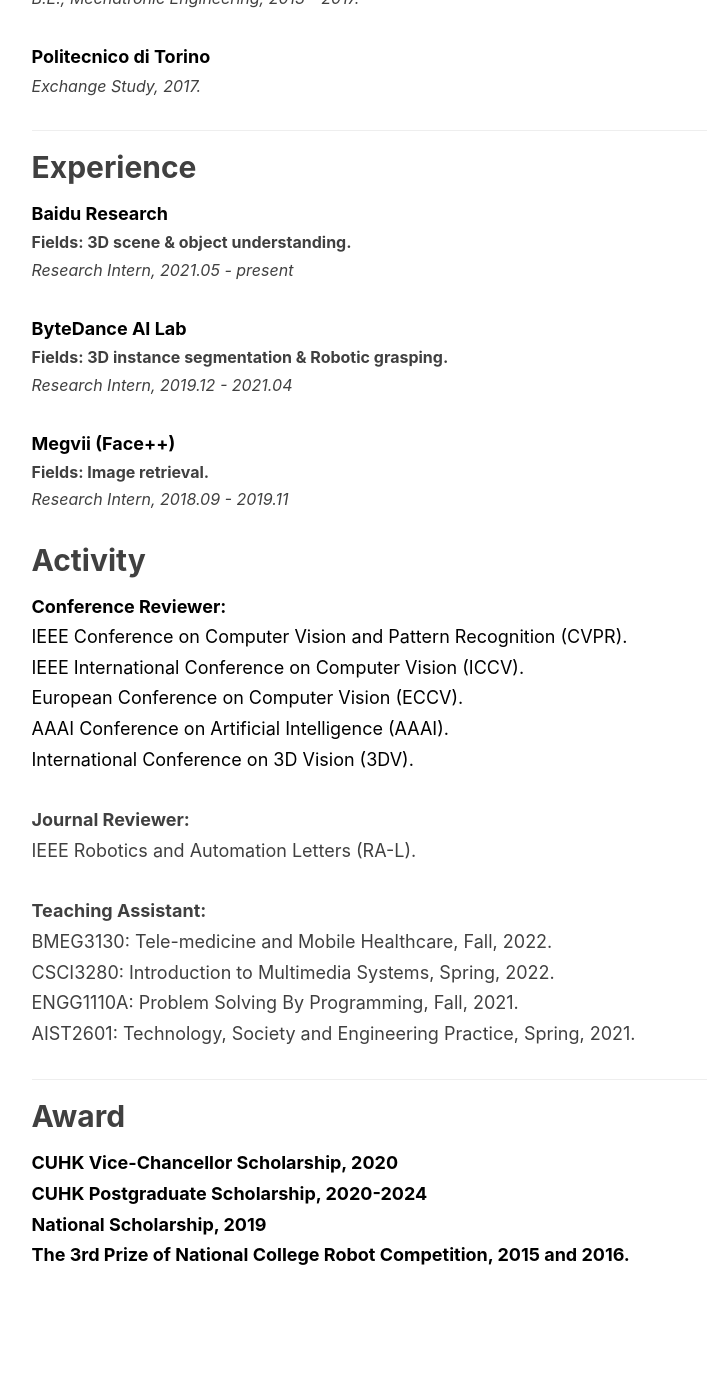
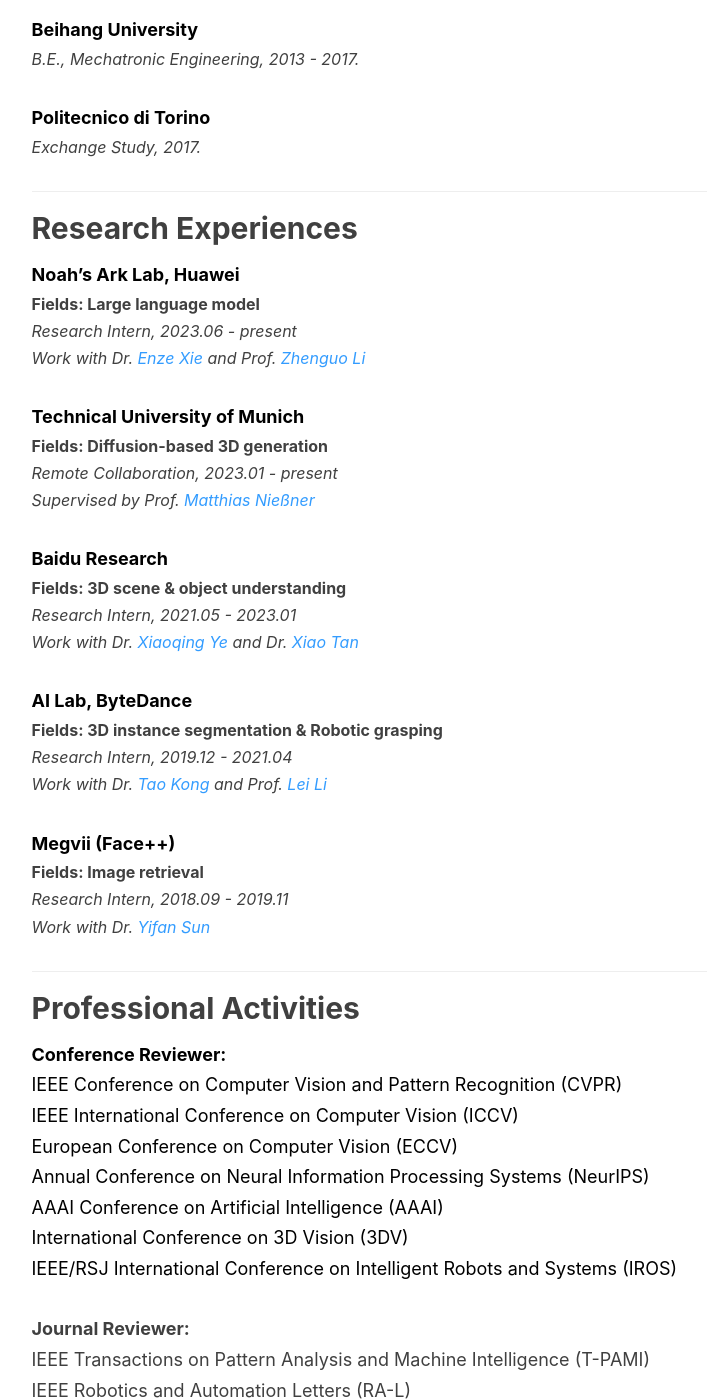
Before and after one commit to cntwang/cntwang.github.io, a Jekyll site: the page built from index.html, in a window 1280 px wide and 1400 px high, scrolled down 1148 px. Shown: the whole window, without its empty margins (136-843 px from the left). Built offline with Jekyll 4.4.1, drawn with Linux system fonts in a browser that asks for light colours; nearby versions of some CDN libraries; a script that is not in the unit is left out; the list of posts is cut into pages by our own code; comment, search, counter and statistics services are not loaded; some of the changed text lies outside the part shown.

Commit message:
update on Jun 21

```diff
--- a/index.html
+++ b/index.html
@@ -9,10 +9,10 @@
         <span style="color:black">
             <p style="text-align:justify; text-justify:inter-ideograph;">
             Welcome! I'm Ruihang Chu (<font face=KaiTi_GB2312>储瑞航</font>), a 3rd year Ph.D student in the <b>Department of Computer Science and Engineering, The Chinese University of Hong Kong (CUHK)</b>, supervised by <b>Prof. <a href="http://jiaya.me/" style="color:rgb(51, 156, 255)">Jiaya Jia</a></b> and <b>Prof. <a href="https://www.cse.cuhk.edu.hk/~cwfu/" style="color:rgb(51, 156, 255)">Chi-Wing FU, Philip</a></b>.
-            Before that, I obtained the Master degree in Robotics Institute, Beihang University in 2017, supervised by <b>Prof. <a href="https://scholar.google.de/citations?user=8A6s4sgAAAAJ&hl=en" style="color:rgb(51, 156, 255)">Yuru Zhang</a></b>.
-            I received the Bachelor degree in Mechanical Engineering and Automation from Beihang University in 2017.
+            Before that, I obtained the Master degree in <b>State Key Laboratory of Virtual Reality Technology and Systems, Beihang University</b> in 2017, supervised by <b>Prof. <a href="https://scholar.google.de/citations?user=8A6s4sgAAAAJ&hl=en" style="color:rgb(51, 156, 255)">Yuru Zhang</a></b>. I also have wonderful research experience with <b>Prof. <a href="https://xjqi.github.io/" style="color:rgb(51, 156, 255)">Xiaojuan Qi</a></b>.
+            <!-- I received the Bachelor degree in Mechanical Engineering and Automation from Beihang University in 2017. -->
             </p>
-            My research interests mainly focus on Computer Vision and Machine Intelligence.
+            My research interests lie primarily in Computer Vision and Machine Intelligence, particularly focusing on: 3D & Robotic Perception, Diffusion-based 3D Generation and Image Understanding. My current research also include Large Language Model.
         <br/>
         Please refer to
         my <a href="/publication/" style="color:rgb(51, 156, 255)"><b>Publication</b></a>,
@@ -35,7 +35,7 @@
 
 <p style = "margin-top:15px">
 <font size=4>
-    <b><span style="color:black">Robotics Institute, Beihang University</span></b><br/>
+    <b><span style="color:black">Beihang University</span></b><br/>
 </font>
 <b>Fields: Human-robot Interaction</b><br/>
 <i>M.Phil, Robotics, 2017 - 2020.</i>
@@ -56,45 +56,71 @@
     </p>
     <hr>
 
-<h2> Experience</h2>
+<h2> Research Experiences</h2>
+<p style = "margin-top:15px">
+    <font size=4>
+        <b><span style="color:black">Noah’s Ark Lab, Huawei</span></b><br/>
+    </font>
+    <b>Fields: Large language model</b><br/>
+    <i>Research Intern, 2023.06 - present</i><br/>
+    <i>Work with Dr. <a href="https://xieenze.github.io/" style="color:rgb(51, 156, 255)">Enze Xie</a> and Prof. <a href="https://scholar.google.com/citations?user=XboZC1AAAAAJ&hl=en" style="color:rgb(51, 156, 255)">Zhenguo Li</a></i><br/>
+    </p>
+
+<p style = "margin-top:15px">
+    <font size=4>
+        <b><span style="color:black">Technical University of Munich</span></b><br/>
+    </font>
+    <b>Fields: Diffusion-based 3D generation</b><br/>
+    <i>Remote Collaboration, 2023.01 - present</i><br/>
+    <i>Supervised by Prof. <a href="https://niessnerlab.org/" style="color:rgb(51, 156, 255)">Matthias Nießner</a></i><br/>
+    </p>
+
 <p style = "margin-top:15px">
 <font size=4>
     <b><span style="color:black">Baidu Research</span></b><br/>
 </font>
-<b>Fields: 3D scene & object understanding.</b><br/>
-<i>Research Intern, 2021.05 - present</i><br/>
+<b>Fields: 3D scene & object understanding</b><br/>
+<i>Research Intern, 2021.05 - 2023.01</i><br/>
+<i>Work with Dr. <a href="https://shuluoshu.github.io/" style="color:rgb(51, 156, 255)">Xiaoqing Ye</a> and Dr. <a href="https://scholar.google.com/citations?user=R1rVRUkAAAAJ&hl=zh-CN" style="color:rgb(51, 156, 255)">Xiao Tan</a></i><br/>
 </p>
 
 <p style = "margin-top:15px">
 <font size=4>
-    <b><span style="color:black">ByteDance AI Lab</span></b><br/>
+    <b><span style="color:black">AI Lab, ByteDance</span></b><br/>
 </font>
-<b>Fields: 3D instance segmentation & Robotic grasping.</b><br/>
+<b>Fields: 3D instance segmentation & Robotic grasping</b><br/>
 <i>Research Intern, 2019.12 - 2021.04</i><br/>
+<i>Work with Dr. <a href="https://www.taokong.org/" style="color:rgb(51, 156, 255)">Tao Kong</a> and Prof. <a href="https://lileicc.github.io/" style="color:rgb(51, 156, 255)">Lei Li</a></i><br/>
 </p>
 
 <p style = "margin-top:5px">
 <font size=4>
     <b><span style="color:black">Megvii (Face++)</span></b><br/>
 </font>
-<b>Fields: Image retrieval.</b><br/>
+<b>Fields: Image retrieval</b><br/>
 <i>Research Intern, 2018.09 - 2019.11</i><br/>
+<i>Work with Dr. <a href="https://yifansun-reid.github.io/" style="color:rgb(51, 156, 255)">Yifan Sun</a></i><br/>
 </p>
+<hr>
 
 
-<h2> Activity</h2>
+<h2> Professional Activities</h2>
 <p style = "margin-top:15px">
 <font size=4>
 <span style="color:black">
     <b>Conference Reviewer:</b><br/>
-    IEEE Conference on Computer Vision and Pattern Recognition (CVPR).<br/>
-    IEEE International Conference on Computer Vision (ICCV).<br/>
-    European Conference on Computer Vision (ECCV).<br/>
-    AAAI Conference on Artificial Intelligence (AAAI).<br/>
-    International Conference on 3D Vision (3DV).<br/>
+    IEEE Conference on Computer Vision and Pattern Recognition (CVPR)<br/>
+    IEEE International Conference on Computer Vision (ICCV)<br/>
+    European Conference on Computer Vision (ECCV)<br/>
+    Annual Conference on Neural Information Processing Systems (NeurIPS)<br/>
+    AAAI Conference on Artificial Intelligence (AAAI)<br/>
+    International Conference on 3D Vision (3DV)<br/>
+    IEEE/RSJ International Conference on Intelligent Robots and Systems (IROS)<br/>
 </p>
     <b>Journal Reviewer:</b><br/>
-    IEEE Robotics and Automation Letters (RA-L).<br/>
+    IEEE Transactions on Pattern Analysis and Machine Intelligence (T-PAMI)<br/>
+    IEEE Robotics and Automation Letters (RA-L)<br/>
+    IEEE Transactions on Image Processing (T-IP)<br/>
 </p>
     <b>Teaching Assistant:</b><br/>
     BMEG3130: Tele-medicine and Mobile Healthcare, Fall, 2022.<br/>
@@ -106,14 +132,21 @@
 </p>
 <hr>
 
-<h2> Award</h2>
+<h2> Selected Honors & Awards</h2>
 <p style = "margin-top:15px">
 <b><font size=4>
 <span style="color:black">
-CUHK Vice-Chancellor Scholarship, 2020<br/>
+CUHK Vice-Chancellor Scholarship, 2020-2024<br/>
 CUHK Postgraduate Scholarship, 2020-2024<br/>
 National Scholarship, 2019<br/>
-The 3rd Prize of National College Robot Competition, 2015 and 2016.
+The 1st Prize of Beihang Science and Technology Innovation Scholarship, 2016<br/>
+The 1st Prize of AVI Industry Scholarship, 2016<br/>
+Beihang Outstanding Graduate Award (Twice), 2017 and 2020<br/>
+The 1st Prize of Beihang Postgraduate Students Scholarship, 2017<br/>
+The 3rd Prize of National College Robot Competition (Twice), 2015 and 2016<br/>
+The 1st Prize of China Intelligent Product Design Competition, 2015<br/>
+The 1st Prize of Beihang Academic Scholarship, 2015<br/>
+The 1st Prize of Timken Enterprise Scholarship, 2014<br/>
 </span>
 </font></b>
 </p>
--- a/publication.html
+++ b/publication.html
@@ -1,15 +1,15 @@
 ---
 layout: post
 title: "Publication"
-date:       2022-11-18
+date:       2023-05-11
 author:     Ruihang Chu
 header-img: img/Transparent_1.jpg
 ---
+<i><span style="color:red"> News:</span> 2 papers accepted by <b>CVPR 2023</b>, New Orleans.</i><br>
 <i><span style="color:red"> News:</span> 1 paper accepted by <b>CVPR 2022</b>, New Orleans.</i><br>
 <i><span style="color:red"> News:</span> 1 paper accepted by <b>RA-L</b>.</i><br>
 <i><span style="color:red"> News:</span> 1 paper accepted by <b>IROS 2021</b>, Prague.</i><br>
 <i><span style="color:red"> News:</span> 1 paper accepted by <b>CVPR 2021</b>, Virtual.</i><br>
-<!-- <i><span style="color:red"> News:</span> 2 papers accepted by <b>NeurIPS 2020</b>, Virtual.</i><br> -->
 <hr>
 
 <h2> Journal Paper</h2>
```
Also changed, not shown: img/apple-touch-icon-1.png (added), img/apple-touch-icon.png, img/favicon-1.ico (added), img/favicon.ico, 1 other file.
